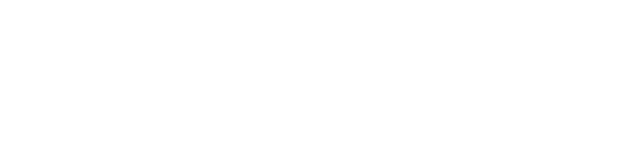
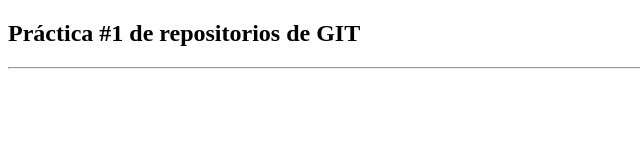
Before and after one commit to JulioMN21/IngenieriaWeb, a plain HTML site: page index.html in a window 1280 px wide. Shown: the whole page, without its empty margins (0-640 px from the left). Drawn offline with Linux system fonts and the light colour scheme.

Commit message:
Titulo del proyecto

```diff
--- a/index.html
+++ b/index.html
@@ -4,6 +4,8 @@
 	<title></title>
 </head>
 <body>
+<h2>Práctica #1 de repositorios de GIT</h2>
+<hr>
 
 </body>
 </html>
```
